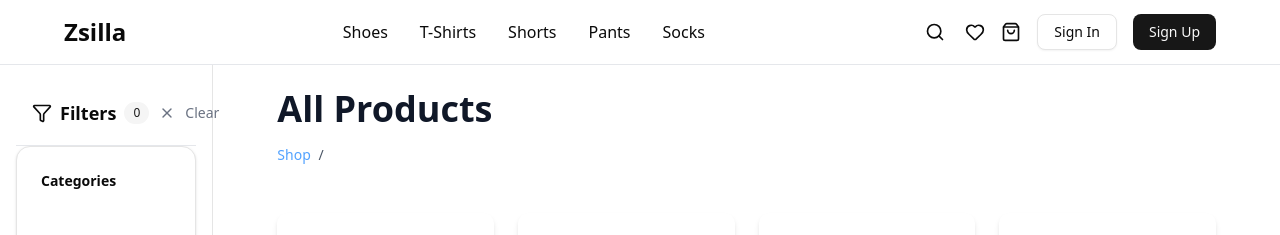
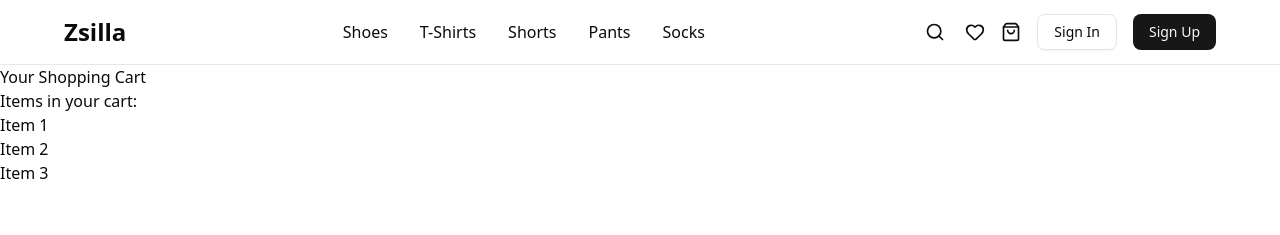
Before and after one commit to ShehaanN/Zsilla-front-end, a React (Vite) app: page /shop/cart in a window 1280 px wide. Shown: the top 235 px of the page. Built offline with nearby package versions, Linux system fonts and the light colour scheme; grey boxes are pictures that could not be loaded.

Commit message:
feat: Add CartPage component and integrate it into navigation

```diff
--- a/src/components/Navigation.jsx
+++ b/src/components/Navigation.jsx
@@ -1,5 +1,5 @@
 import { Heart, Search, ShoppingBag } from "lucide-react";
-import { NavLink } from "react-router";
+import { Link, NavLink } from "react-router";
 import { Button } from "@/components/ui/button";
 import ProductSearchForm from "./ProductSearchForm";
 import { useState } from "react";
@@ -50,7 +50,9 @@ const Navigation = () => {
             <Heart size={20} />
 
             {/* cart icon */}
-            <ShoppingBag size={20} />
+            <Link to="/shop/cart">
+              <ShoppingBag size={20} />
+            </Link>
 
             {/* auth section */}
             <Button variant="outline">Sign In</Button>
--- a/src/main.jsx
+++ b/src/main.jsx
@@ -6,6 +6,7 @@ import HomePage from "./pages/home.page.jsx";
 import ShopPage from "./pages/shop.page.jsx";
 import RootLayout from "./layouts/root.layout.jsx";
 import ProductDetailsPage from "./pages/productDetails.page.jsx";
+import CartPage from "./pages/cart.page.jsx";
 
 createRoot(document.getElementById("root")).render(
   <StrictMode>
@@ -17,6 +18,7 @@ createRoot(document.getElementById("root")).render(
             <Route index element={<ShopPage />} />
             <Route path=":category" element={<ShopPage />} />
             <Route path="product/:id" element={<ProductDetailsPage />} />
+            <Route path="cart" element={<CartPage />} />
           </Route>
         </Route>
       </Routes>
--- /dev/null
+++ b/src/pages/cart.page.jsx
@@ -0,0 +1,17 @@
+const CartPage = () => {
+  return (
+    <div>
+      <h1>Your Shopping Cart</h1>
+      <div>
+        <h3>Items in your cart:</h3>
+        <ul>
+          <li>Item 1</li>
+          <li>Item 2</li>
+          <li>Item 3</li>
+        </ul>
+      </div>
+    </div>
+  );
+};
+
+export default CartPage;
```
